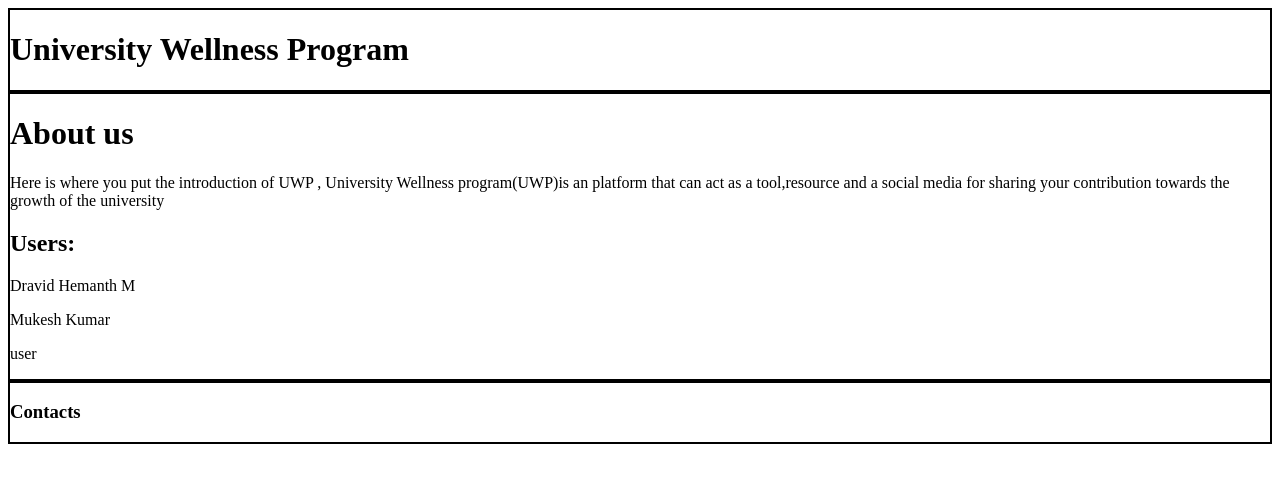
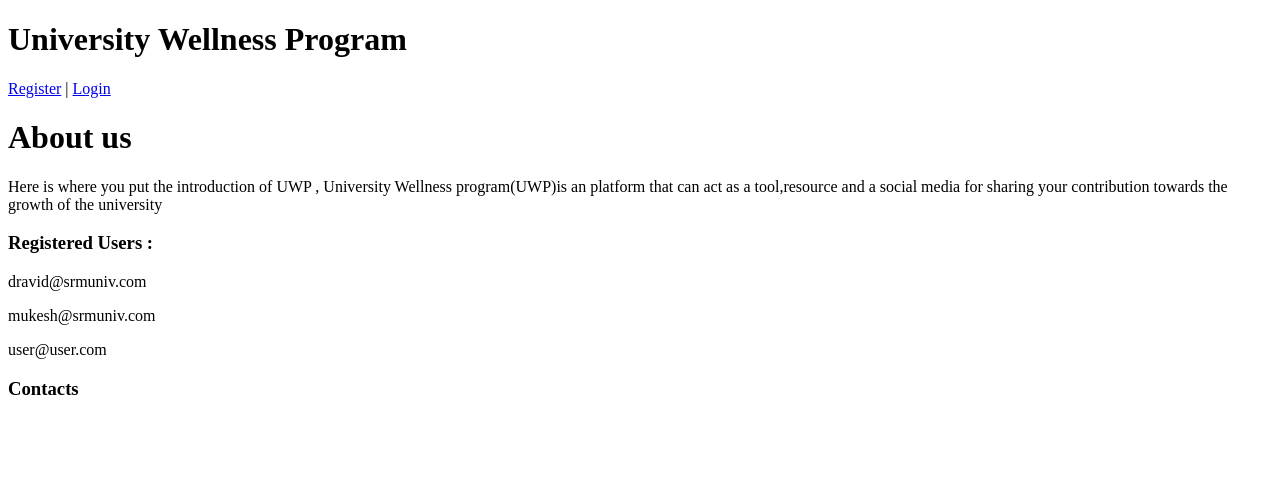
Before and after one commit to Dravid92/UWP, a Django app: page / in a window 1280 px wide. Shown: the top 483 px of the page. Run offline with Django 3.2, Linux system fonts and the light colour scheme; data comes from the database, SQL or seed files in the repository; both versions use the stored data as it was after the commit.

Commit message:
Added Logout and Registeration links in the view.py (website)

```diff
--- a/src/mysite/urls.py
+++ b/src/mysite/urls.py
@@ -21,10 +21,12 @@ from personal.views import (
 
 from account.views import (
 	registration_view,
+    logout_view
 	)
 urlpatterns = [
     path('admin/', admin.site.urls),
     path('', home_screen_view,name = 'home'),
     path('register/',registration_view,name = 'register'),
+    path('logout/',logout_view,name = 'logout')
 
 ]
--- a/src/personal/templates/personal/home.html
+++ b/src/personal/templates/personal/home.html
@@ -1,15 +1,15 @@
 {% extends 'base.html' %}
 
 {% block content %}
-<div style="border: 2px solid #000;">
+
 	<h1> About us </h1>
 	<p>Here is where you put the introduction of UWP , University Wellness program(UWP)is an platform that can act as a tool,resource and a social media for sharing your contribution towards the growth of the university  </p>
 
 	<p>{{some_string}}</p>
 	<p>{{Themes}}</p>
-	<h2>Users:</h2>
+	<h3>Registered Users : </h3>
 	{% for account in accounts %}
-			<p>{{account.username}}</p>
+			<p>{{account.email}}</p>
 	{% endfor %}
 
 </div>
--- a/src/templates/base.html
+++ b/src/templates/base.html
@@ -2,10 +2,15 @@
 <html>
 
 <head>
+	<h1>University Wellness Program</h1>
+	{% if request.user.is_authenticated %}
+		<p>Hello , {{request.user.username}} | <a href="{% url 'logout' %}">Logout</a></p>
+	{% else %}
+		<p><a href="{% url 'register' %">Register</a> | <a href="#">Login</a></p>
+	{% endif %}
 
-	<div style="border: 2px solid #000;">
-		<h1>University Wellness Program</h1>
-	</div>
+
+
 
 <title>UWP - SRM </title>
 
@@ -20,8 +25,8 @@
 </body>
 
 <footer>
-	<div style="border: 2px solid #000;">
+
 		<h3>Contacts  </h3>
-	</div>
+
 </footer>
 </html>
```
Also changed, not shown: src/account/views.py (+6 -1 lines), src/db.sqlite3.
